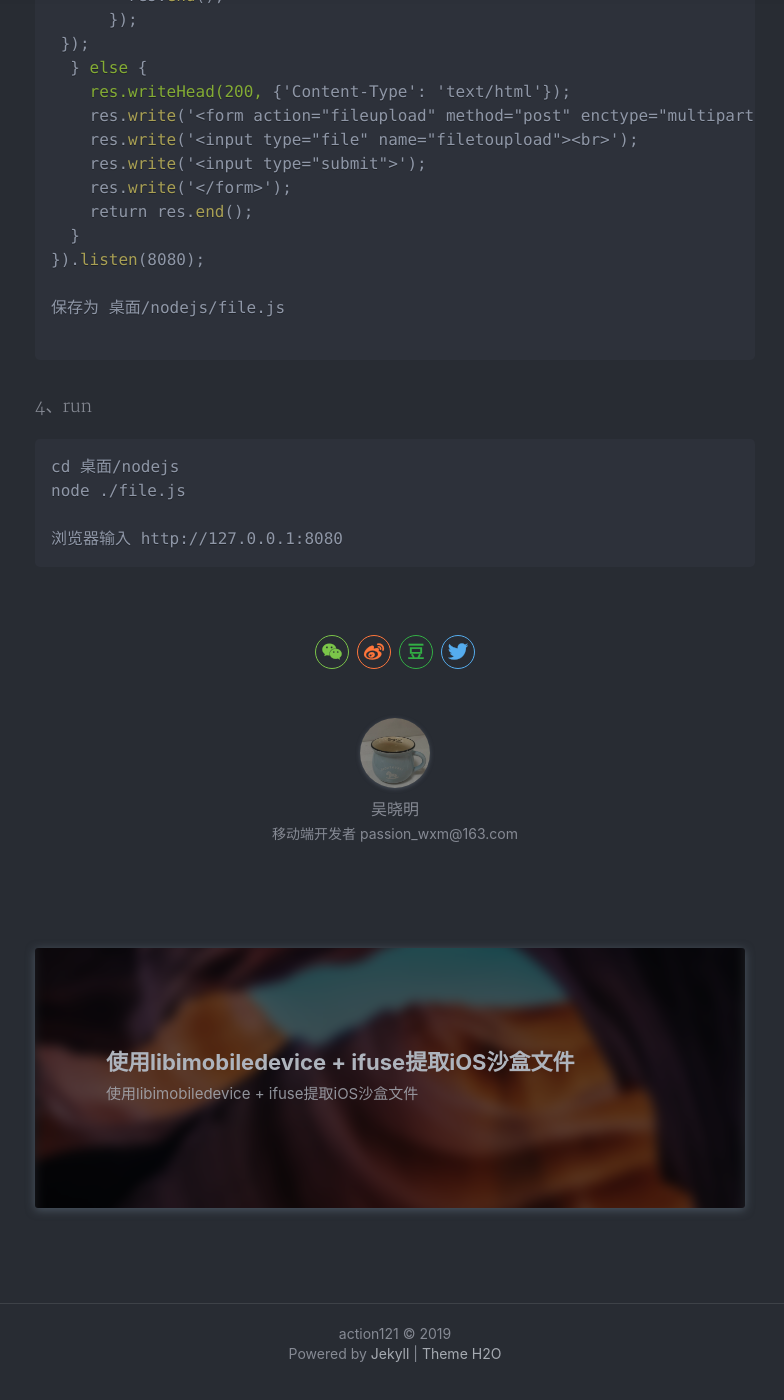
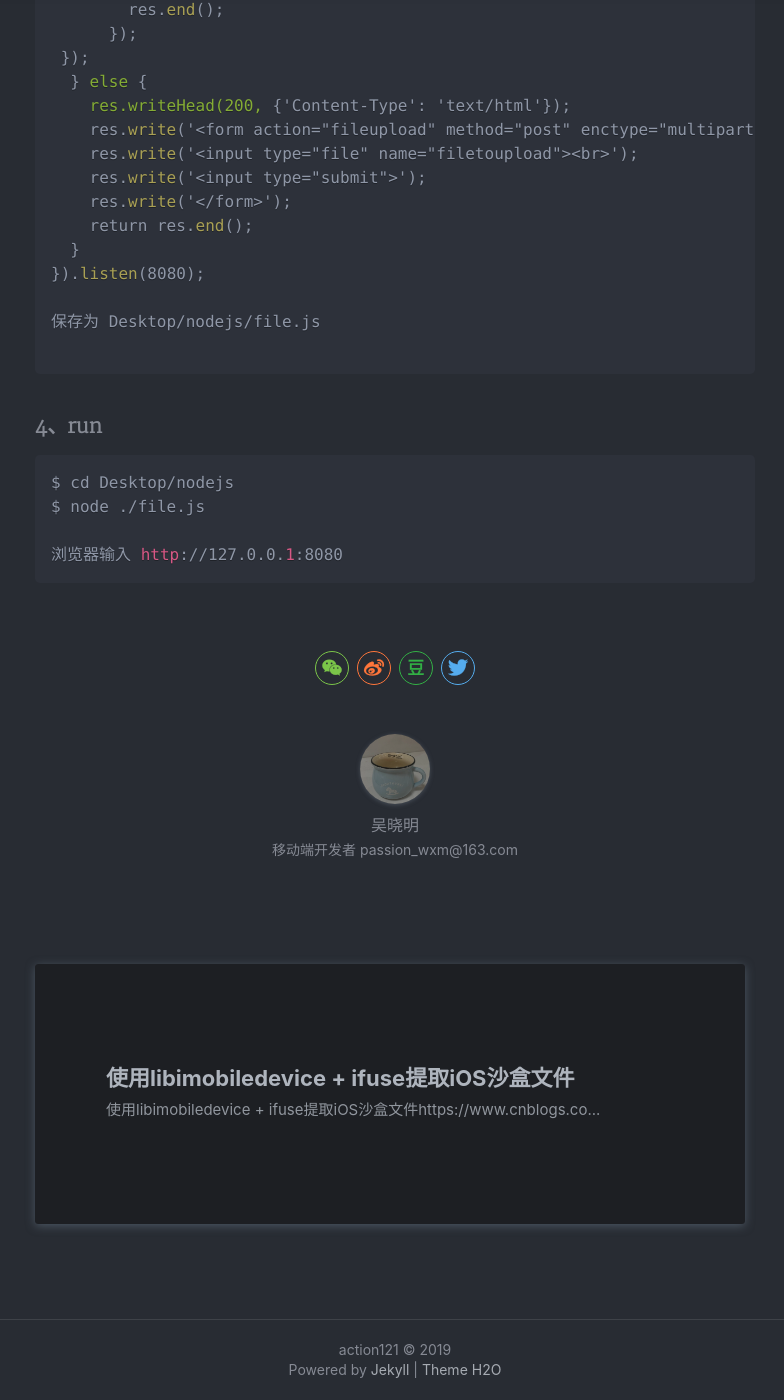
Before and after one commit to action121/action121.github.com, a Jekyll site: the page built from _posts/2019-04-25-搭建文件上传服务器.md, in a window 1280 px wide and 1400 px high, scrolled down 1419 px. Shown: the whole window, without its empty margins (245-1029 px from the left). Built offline with Jekyll 4.4.1, drawn with Linux system fonts in a browser that asks for light colours; nearby versions of some CDN libraries; comment, search, counter and statistics services are not loaded; a style sheet for code colours, icons or effects is not loaded; some of the changed text lies outside the part shown.

Commit message:
修改样式

````diff
--- a/_posts/2019-04-25-搭建文件上传服务器.md
+++ b/_posts/2019-04-25-搭建文件上传服务器.md
@@ -4,27 +4,27 @@
 subtitle: 'Nodejs'
 date: 2019-04-25
 categories: 技术
-cover: '/assets/img/hero.jpg'
+cover: ''
 tags: Nodejs 文件服务
 ---
 
 # 搭建文件上传服务器
 
-1. 安装Nodejs
+### 1. 安装Nodejs
 
 
 ```
 下载安装器 https://nodejs.org/en/
 ```
-2、创建服务文件夹
+### 2、创建服务文件夹
 
 
-```
+```css
 示例
-文件夹 桌面/nodejs
+文件夹 Desktop/nodejs
 
 ```
-3、创建nodejs文件服务
+### 3、创建nodejs文件服务
 
 
 ```css
@@ -55,16 +55,16 @@
   }
 }).listen(8080);
 
-保存为 桌面/nodejs/file.js
+保存为 Desktop/nodejs/file.js
 
 ```
 
-4、run
+### 4、run
 
 
-```
-cd 桌面/nodejs
-node ./file.js
+```css
+$ cd Desktop/nodejs
+$ node ./file.js
 
 浏览器输入 http://127.0.0.1:8080
 ```
````
Also changed, not shown: _posts/2019-05-16-使用libimobiledevice + ifuse提取iOS沙盒文件.md (+2 -3 lines), _posts/2019-05-17-macOS批量压缩PNG工具.md (+8 -4 lines).
